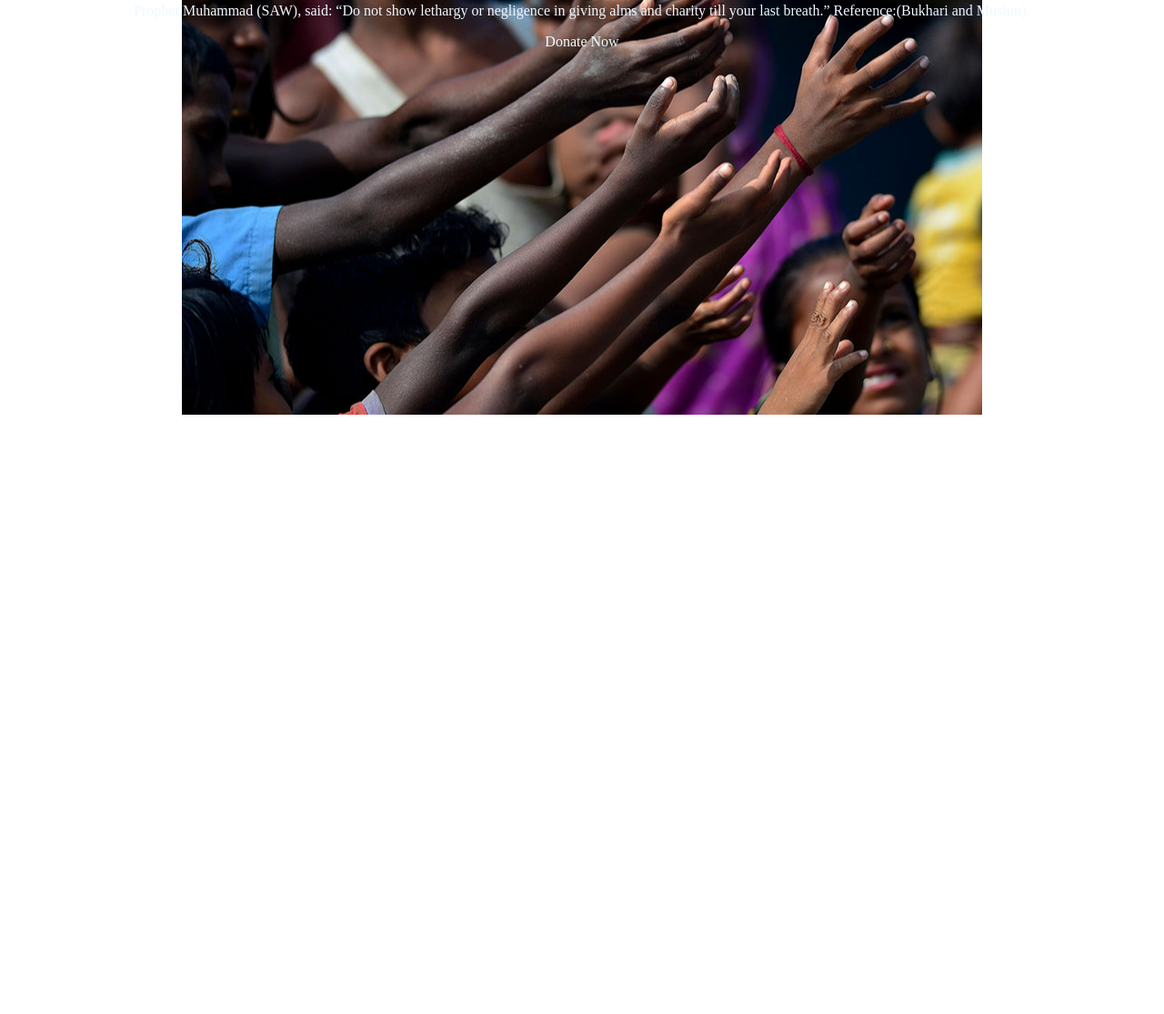
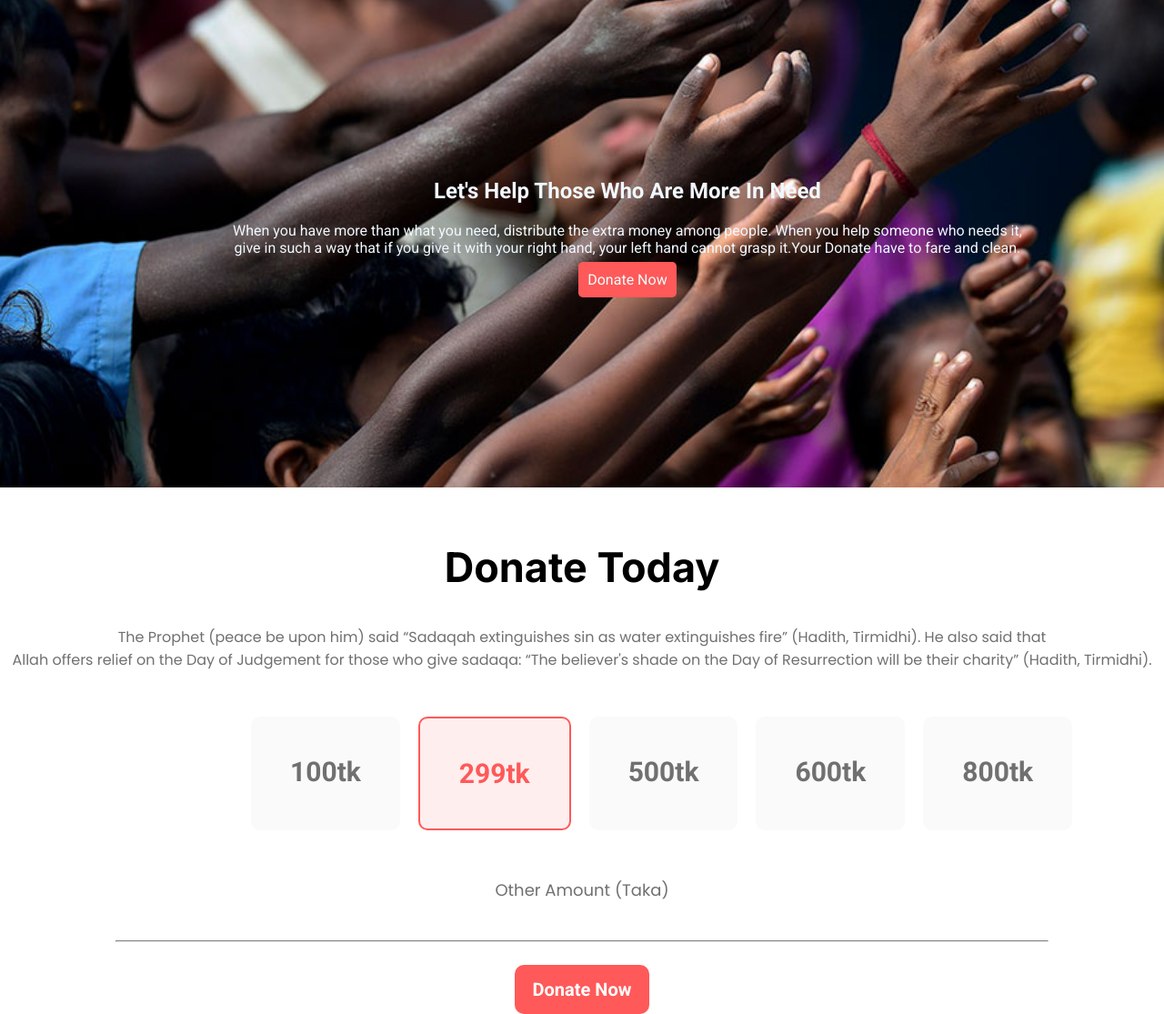
Before and after one commit to mehedinur/donate-today, a plain HTML site: page index.html in a window 1280 px wide. Shown: the part 64-1179 px from the top of the page at 91% size. Before the commit the page ends 800 px from the top, so only its background shows below. Drawn offline with Linux system fonts and the light colour scheme.

Commit message:
committed horizental bar button border and some text

```diff
--- a/index.html
+++ b/index.html
@@ -5,6 +5,18 @@
     <meta charset="UTF-8">
     <meta http-equiv="X-UA-Compatible" content="IE=edge">
     <meta name="viewport" content="width=device-width, initial-scale=1.0">
+    <link rel="preconnect" href="https://fonts.googleapis.com">
+    <link rel="preconnect" href="https://fonts.gstatic.com" crossorigin>
+    <link
+        href="https://fonts.googleapis.com/css2?family=Poppins:wght@100;200;300;400;500;600;700;800;900&family=Roboto:wght@100;300;400;500;700;900&display=swap"
+        rel="stylesheet">
+    <link
+        href="https://fonts.googleapis.com/css2?family=Inter:wght@100;300;400;600;700;900&family=Poppins:wght@100;200;300;400;500;600;700;800;900&family=Roboto:wght@100;300;400;500;700;900&display=swap"
+        rel="stylesheet">
+    <link
+        href="https://fonts.googleapis.com/css2?family=Inter:wght@100;300;400;600;700;900&family=Poppins:wght@100;200;300;400;500;600;700;800;900&family=Roboto:wght@100;300;400;500;700;900&display=swap"
+        rel="stylesheet">
+
     <title>Donate-Today</title>
     <link rel="stylesheet" href="style.css">
 </head>
@@ -13,14 +25,42 @@
     <section class="bg-image">
         <div class="header-text">
             <h1>Let's Help Those Who Are More In Need</h1>
-            <p>Prophet Muhammad (SAW), said: “Do not show lethargy or negligence in giving alms and charity till your
-                last breath.” Reference:(Bukhari and Muslim).</p>
+            <p>When you have more than what you need, distribute the extra money among people. When you help someone who
+                needs it, <br> give
+                in such a way that if you give it with your right hand, your left hand cannot grasp it.Your Donate have
+                to fare and clean.
             <div class="link-button">
                 <a href="https://www.facebook.com/" target="_blank">Donate Now</a>
             </div>
         </div>
     </section>
 
+    <section class="amount">
+        <div class="mid-text">
+            <h1>Donate Today</h1>
+            <p>The Prophet (peace be upon him) said “Sadaqah extinguishes sin as water extinguishes fire” (Hadith,
+                Tirmidhi). He also
+                said that <br> Allah offers relief on the Day of Judgement for those who give sadaqa: “The believer's
+                shade on the Day of
+                Resurrection will be their charity” (Hadith, Tirmidhi).</p>
+        </div>
+
+        <div class="don-amount">
+            <ul class="same-bg">100tk</ul>
+            <ul class="dif-bg">299tk</ul>
+            <ul class="same-bg">500tk</ul>
+            <ul class="same-bg">600tk</ul>
+            <ul class="same-bg">800tk</ul>
+        </div>
+
+        <div class="bar-part">
+            <h6>Other Amount (Taka)</h6>
+            <hr>
+            <a href="https://github.com/mehedinur/donate-today" target="_blank">Donate Now</a>
+        </div>
+
+    </section>
+
 </body>
 
 </html>
--- a/style.css
+++ b/style.css
@@ -1,17 +1,103 @@
+body {
+    height: 100%;
+    margin: 0;
+    padding: 0;
+    font-family: 'Roboto', sans-serif;
+}
+
 .bg-image {
     background-image: url(images/donation13.jpg);
     background-repeat: no-repeat;
+    background-size: cover;
     background-position: center;
-    height: 500px;
+    height: 600px;
+    margin-bottom: 60px;
 }
 
 .header-text {
+    top: 30%;
+    left: 20%;
     color: aliceblue;
     text-align: center;
-    position: relative;
+    position: absolute;
 }
 
 .link-button a {
     text-decoration: none;
     color: azure;
+    background-color: #FF5959;
+    padding: 10px;
+    border-radius: 5px;
+
 }
+
+.mid-text h1 {
+    color: black;
+    font-weight: 700;
+    font-size: 45px;
+    font-family: 'Inter';
+}
+
+.mid-text {
+    text-align: center;
+}
+
+.mid-text p {
+    color: #707070;
+    font-weight: 400;
+    font-family: 'Poppins';
+    margin-bottom: 40px;
+}
+
+.don-amount {
+    display: flex;
+    font-weight: 700;
+    font-size: 30px;
+    color: #707070;
+    padding-left: 20%;
+    margin: 10px;
+}
+
+.same-bg {
+    background-color: #FAFAFA;
+    padding: 43px;
+    border-radius: 10px;
+    margin: 10px;
+}
+
+.dif-bg {
+    background-color: #FFEEEE;
+    color: #FF5959;
+    border: 2px solid #FF5959;
+    padding: 43px;
+    border-radius: 10px;
+    margin: 10px;
+}
+
+.bar-part {
+    text-align: center;
+}
+
+.bar-part hr {
+    margin-bottom: 40px;
+    border-top: 1px solid gray;
+    width: 80%;
+}
+
+.amount h6 {
+    color: #707070;
+    font-family: 'Poppins';
+    font-weight: 400;
+    font-size: 18px;
+}
+
+.bar-part a {
+    color: #FFFFFF;
+    text-decoration: none;
+    font-weight: 600;
+    font-size: 20px;
+    background-color: #FF5959;
+    padding: 15px 20px;
+    border-radius: 10px;
+
+}
```
